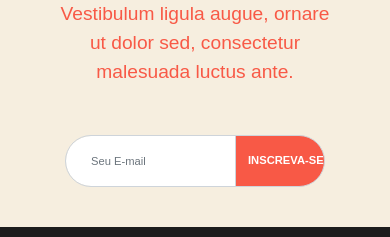
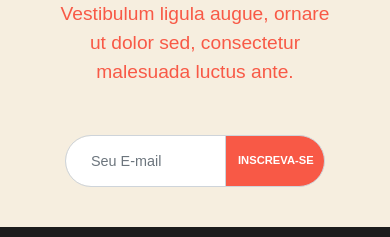
Before and after one commit to angelosilva-dev/burgertop, a plain HTML site: page index.html in a window 390 px wide. Shown: the part 5440-5677 px from the top of the page. Drawn offline with nearby package versions, Linux system fonts and the light colour scheme; a web font is replaced by a local one.

Commit message:
alteração media queries - 19-01-22

```diff
--- a/css/estilo.css
+++ b/css/estilo.css
@@ -496,11 +496,11 @@ footer#rodape{
 
 	main section#news-letter div#subscribe input{
 		padding: 25px 20px 25px 25px;
-		font-size: 0.7em;
+		font-size: 0.9em;
 	}
 
 	main section#news-letter div#subscribe button{
-		width: 90px;
+		width: 100px;
 		font-size: 0.7em;
 	}
 
```
